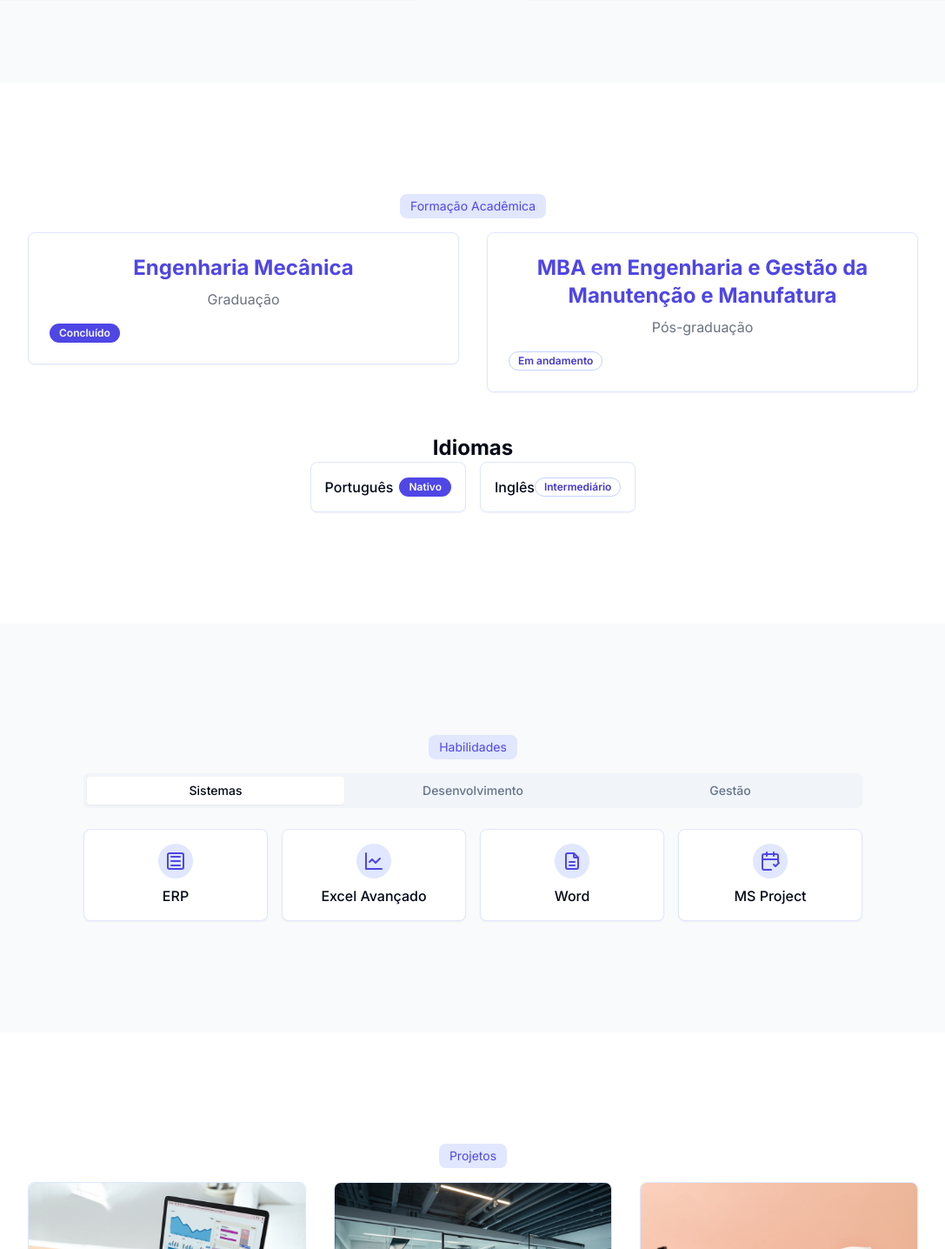
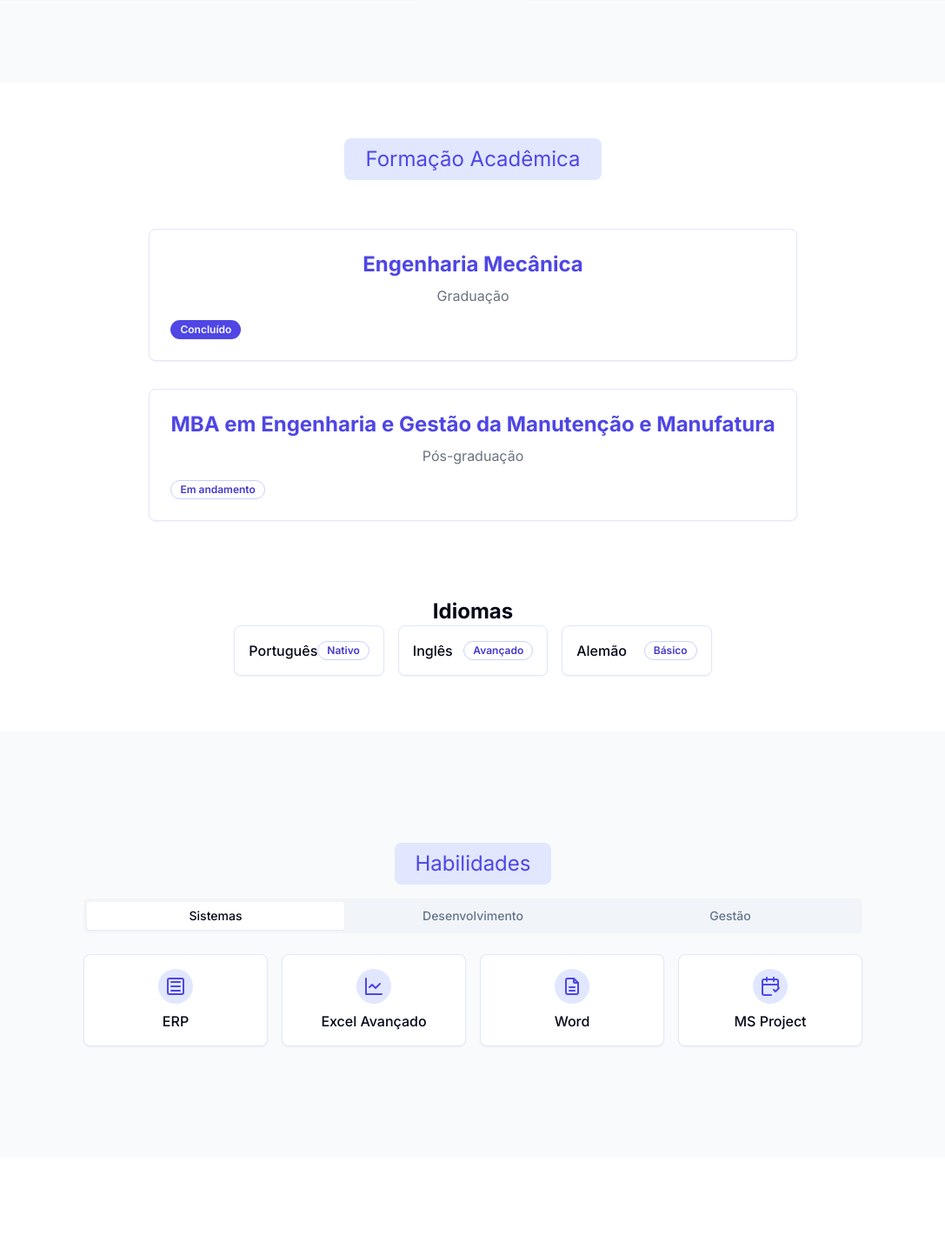
Before and after one commit to sqpaloma/portfolio, a Next.js app: page / in a window 1280 px wide. Shown: the part 2034-3470 px from the top of the page at 87% size, without its empty margins (96-1183 px from the left). Built offline with nearby package versions, Linux system fonts and the light colour scheme.

Commit message:
Update styling in multiple section components: enhance header styles in Contact, Education, Goals, Projects, and Skills sections by increasing padding and font size for improved visual hierarchy and user experience.

```diff
--- a/components/contact-section.tsx
+++ b/components/contact-section.tsx
@@ -11,7 +11,7 @@ export function ContactSection() {
       <div className="container px-4 md:px-6">
         <div className="flex flex-col items-center justify-center space-y-4 text-center">
           <AnimatedSection animation="slideUp" className="space-y-2">
-            <div className="inline-block rounded-lg bg-indigo-100 px-3 py-1 text-sm text-indigo-600">
+            <div className="inline-block rounded-lg bg-indigo-100 px-6 py-2 text-2xl text-indigo-600">
               Contato
             </div>
           </AnimatedSection>
--- a/components/education-section.tsx
+++ b/components/education-section.tsx
@@ -6,16 +6,16 @@ import { Badge } from "@/components/ui/badge";
 
 export function EducationSection() {
   return (
-    <section id="formacao" className="w-full py-12 md:py-24 lg:py-32">
-      <div className="container px-4 md:px-6">
-        <div className="flex flex-col items-center justify-center space-y-4 text-center">
+    <section id="formacao" className="w-full py-12 md:py-24 lg:py-16">
+      <div className="container mx-auto px-4 md:px-8 flex flex-col items-center">
+        <div className="flex flex-col items-center justify-center space-y-14 text-center w-full">
           <AnimatedSection animation="slideUp" className="space-y-2">
-            <div className="inline-block rounded-lg bg-indigo-100 px-3 py-1 text-sm text-indigo-600">
+            <div className="inline-block rounded-lg bg-indigo-100 px-6 py-2 text-2xl text-indigo-600">
               Formação Acadêmica
             </div>
           </AnimatedSection>
           <AnimatedList
-            className="mx-auto grid max-w-5xl gap-8 md:grid-cols-2"
+            className="mx-auto grid max-w-5xl gap-8 md:grid-cols-1"
             delay={0.2}
             staggerDelay={0.2}
           >
@@ -61,7 +61,7 @@ export function EducationSection() {
             className="mx-auto max-w-3xl space-y-4 pt-8"
           >
             <h3 className="text-2xl font-bold">Idiomas</h3>
-            <div className="grid grid-cols-1 gap-4 sm:grid-cols-2">
+            <div className="grid grid-cols-1 gap-4 sm:grid-cols-3">
               <motion.div
                 className="flex items-center justify-between rounded-lg border border-indigo-100 bg-white p-4 shadow-sm"
                 initial={{ opacity: 0, x: -20 }}
@@ -72,8 +72,14 @@ export function EducationSection() {
                 <div className="space-y-0.5">
                   <h4 className="text-base font-medium">Português</h4>
                 </div>
-                <Badge className="bg-indigo-600">Nativo</Badge>
+                <Badge
+                  variant="outline"
+                  className="border-indigo-200 text-indigo-700"
+                >
+                  Nativo
+                </Badge>
               </motion.div>
+
               <motion.div
                 className="flex items-center justify-between rounded-lg border border-indigo-100 bg-white p-4 shadow-sm"
                 initial={{ opacity: 0, x: 20 }}
@@ -88,7 +94,24 @@ export function EducationSection() {
                   variant="outline"
                   className="border-indigo-200 text-indigo-700"
                 >
-                  Intermediário
+                  Avançado
+                </Badge>
+              </motion.div>
+              <motion.div
+                className="flex items-center justify-between rounded-lg border border-indigo-100 bg-white p-4 shadow-sm"
+                initial={{ opacity: 0, x: 20 }}
+                whileInView={{ opacity: 1, x: 0 }}
+                transition={{ duration: 0.5, delay: 0.6 }}
+                viewport={{ once: true }}
+              >
+                <div className="space-y-0.5">
+                  <h4 className="text-base font-medium">Alemão</h4>
+                </div>
+                <Badge
+                  variant="outline"
+                  className="border-indigo-200 text-indigo-700"
+                >
+                  Básico
                 </Badge>
               </motion.div>
             </div>
--- a/components/goals-section.tsx
+++ b/components/goals-section.tsx
@@ -12,13 +12,9 @@ export function GoalsSection() {
       <div className="container px-4 md:px-6">
         <div className="flex flex-col items-center justify-center space-y-4 text-center">
           <AnimatedSection animation="slideUp" className="space-y-2">
-            <div className="inline-block rounded-lg bg-indigo-100 px-3 py-1 text-sm text-indigo-600">
+            <div className="inline-block rounded-lg bg-indigo-100 px-6 py-2 text-2xl text-indigo-600">
               Metas Profissionais
             </div>
-
-            <p className="mx-auto max-w-[700px] text-gray-500 md:text-xl">
-              Para onde estou direcionando minha carreira
-            </p>
           </AnimatedSection>
           <AnimatedSection
             animation="scale"
--- a/components/projects-section.tsx
+++ b/components/projects-section.tsx
@@ -18,7 +18,7 @@ export function ProjectsSection() {
       <div className="container px-4 md:px-6">
         <div className="flex flex-col items-center justify-center space-y-4 text-center">
           <AnimatedSection animation="slideUp" className="space-y-2">
-            <div className="inline-block rounded-lg bg-indigo-100 px-3 py-1 text-sm text-indigo-600">
+            <div className="inline-block rounded-lg bg-indigo-100 px-6 py-2 text-2xl text-indigo-600">
               Projetos
             </div>
           </AnimatedSection>
--- a/components/skills-section.tsx
+++ b/components/skills-section.tsx
@@ -11,7 +11,7 @@ export function SkillsSection() {
       <div className="container px-4 md:px-6">
         <div className="flex flex-col items-center justify-center space-y-4 text-center">
           <AnimatedSection animation="slideUp" className="space-y-2">
-            <div className="inline-block rounded-lg bg-indigo-100 px-3 py-1 text-sm text-indigo-600">
+            <div className="inline-block rounded-lg bg-indigo-100 px-6 py-2 text-2xl text-indigo-600">
               Habilidades
             </div>
           </AnimatedSection>
```
